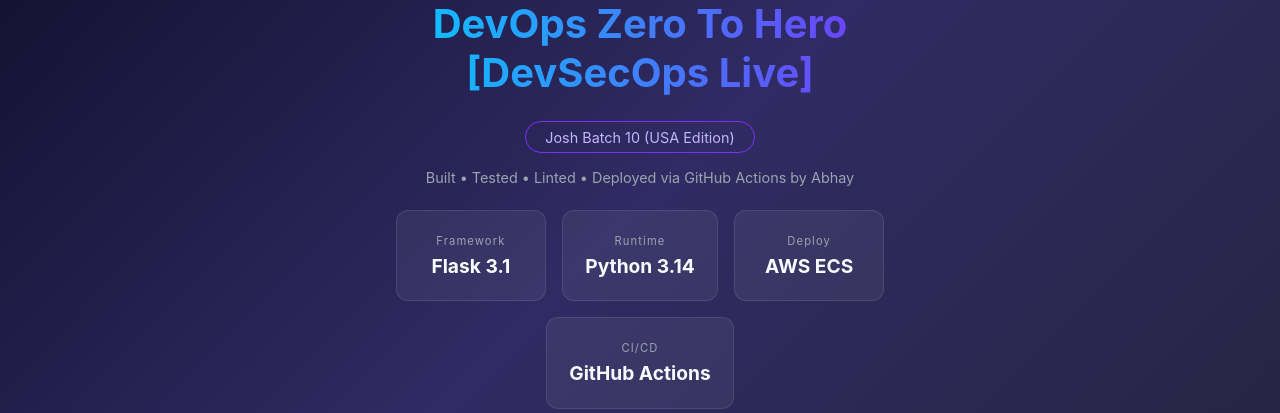
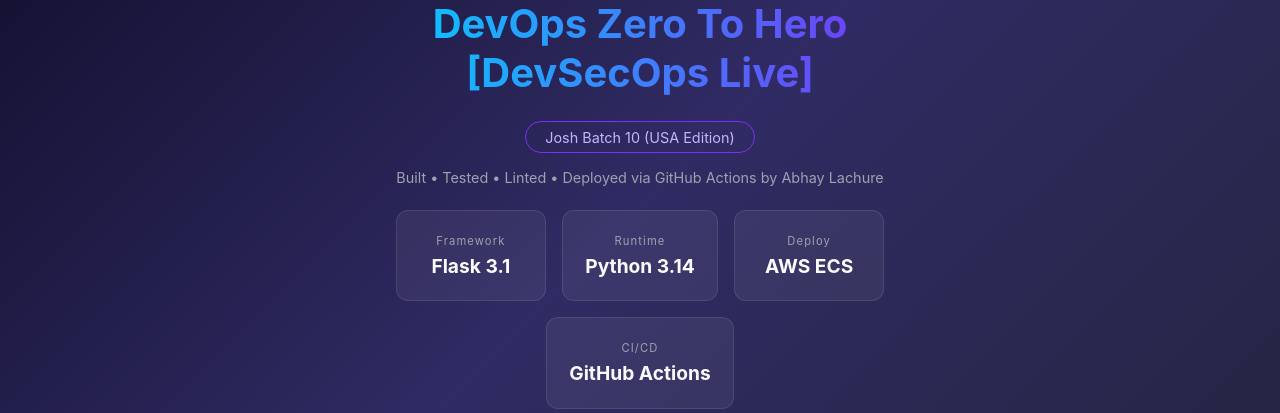
Before and after one commit to Abhay23D/GitHub_Actions, a Flask app: page / in a window 1280 px wide. Shown: the part 196-609 px from the top of the page. Run offline with Flask 3, Linux system fonts and the light colour scheme.

Commit message:
minor changes to index.html

```diff
--- a/templates/index.html
+++ b/templates/index.html
@@ -82,7 +82,7 @@ color:#f9fafb
 <div class="badge">Josh Batch 10 (USA Edition)</div>
 
 <div class="pipeline">
-Built • Tested • Linted • Deployed via GitHub Actions by Abhay
+Built • Tested • Linted • Deployed via GitHub Actions by Abhay Lachure
 </div>
 
 <div class="cards">
```
Also changed, not shown: .github/workflows/docker-build-push.yml.
